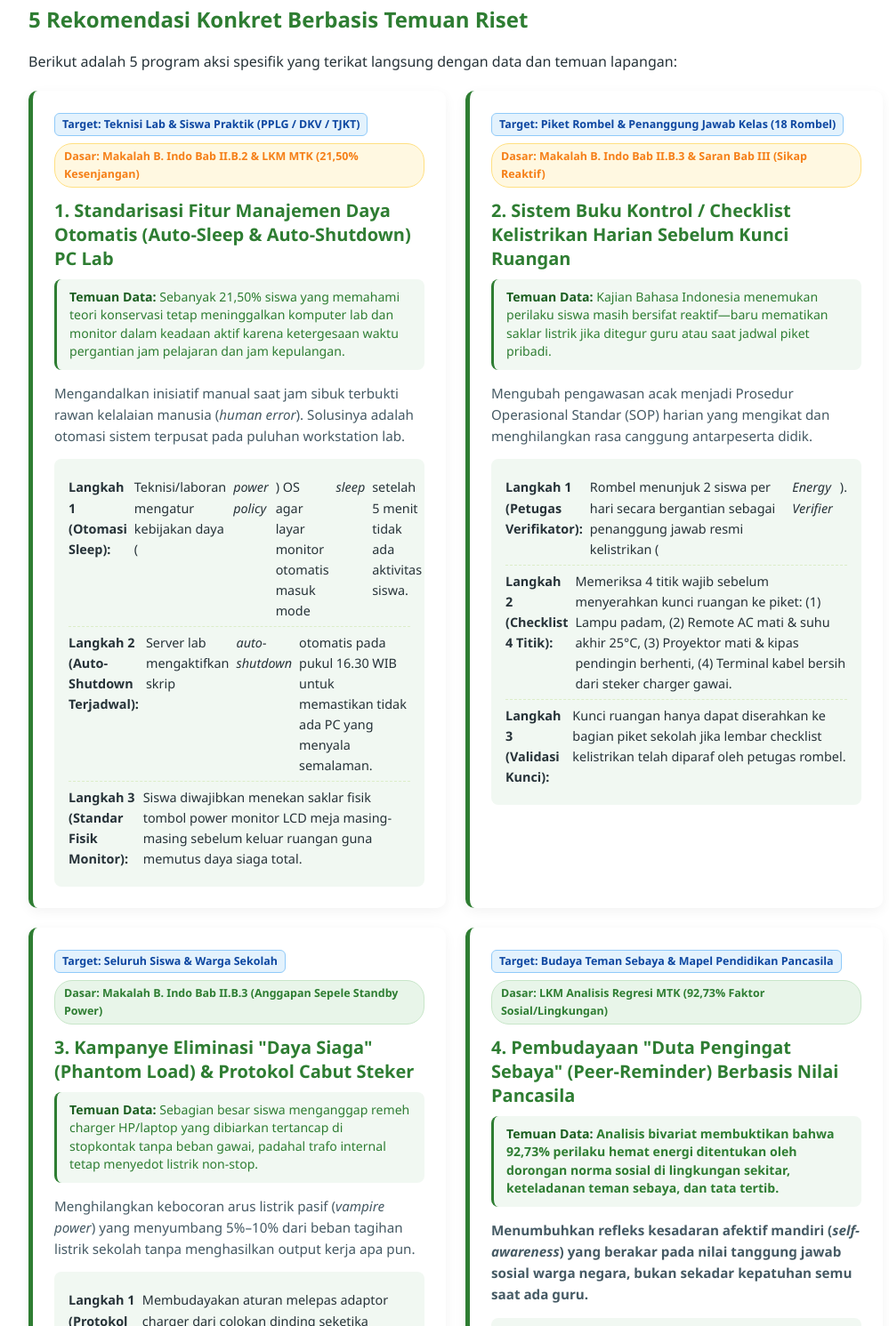
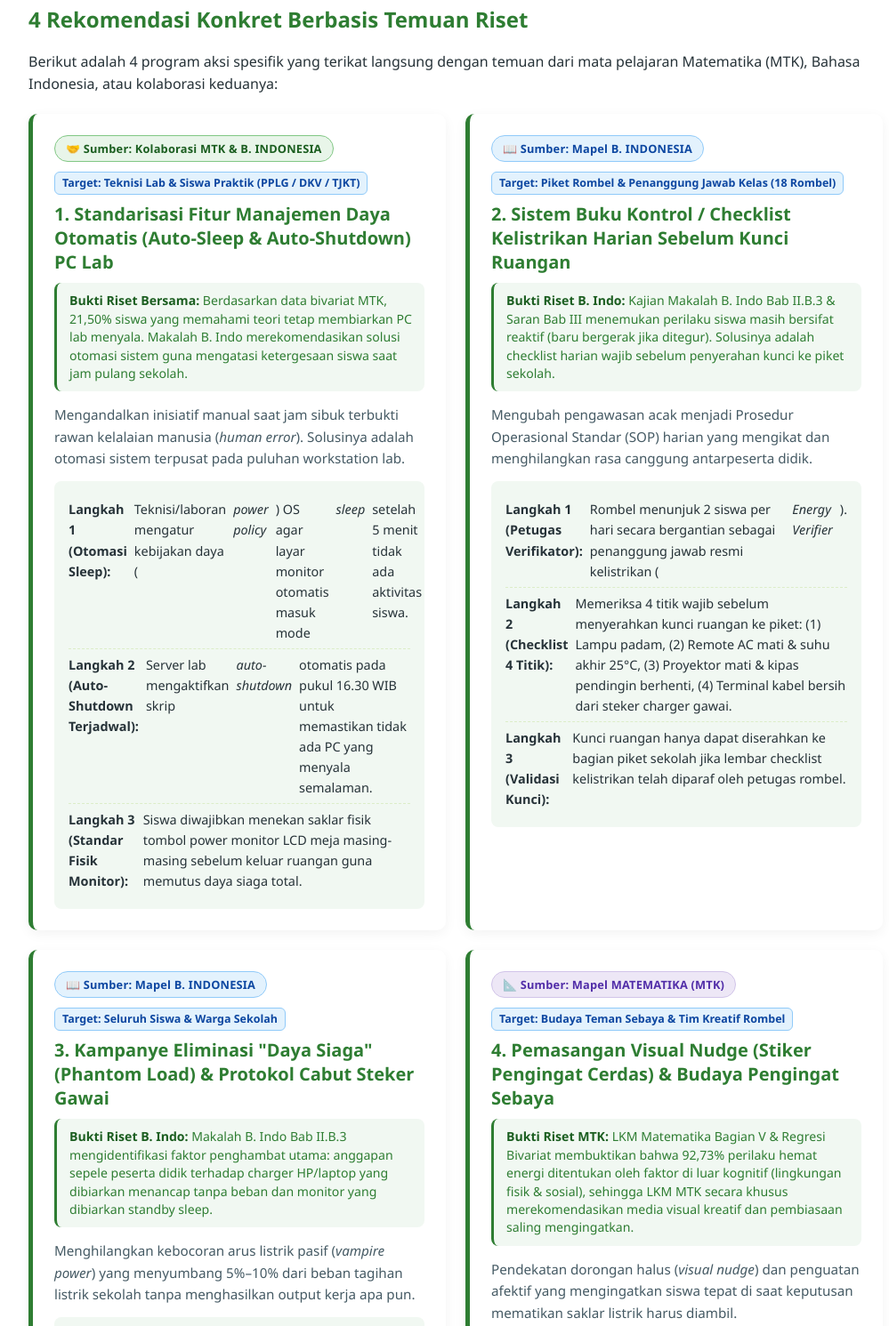
Before and after one commit to abdieoktadila734-hue/KampanyeHematEnergi, a plain HTML site: page aksi.html in a window 1280 px wide. Shown: the part 761-2252 px from the top of the page at 89% size, without its empty margins (128-1127 px from the left). Drawn offline with Linux system fonts and the light colour scheme.

Commit message:
feat: Sesuaikan 4 rekomendasi konkret dengan penanda sumber MTK, B. Indonesia, dan Keduanya

```diff
--- a/aksi.html
+++ b/aksi.html
@@ -51,7 +51,7 @@
                         Hasil analisis regresi bivariat membuktikan bahwa koefisien determinasi pengetahuan (KIK) hanya sebesar <strong>R² = 7,27%</strong> (r = 0,270). Artinya, <strong>92,73% perilaku hemat energi siswa dipengaruhi oleh faktor eksternal</strong> di luar pengetahuan—seperti kebiasaan terburu-buru saat bel pulang berbunyi, anggapan sepele terhadap daya siaga (<em>standby power</em>), serta sikap yang masih reaktif menunggu teguran guru atau jadwal piket.
                     </p>
                     <p>
-                        Sebanyak <strong>21,50% siswa (23 orang)</strong> tercatat memiliki pengetahuan teori yang tinggi namun perilakunya masih rendah. Oleh karena itu, 5 rekomendasi konkret berikut dirancang khusus untuk mengatasi hambatan sistemik dan mengubah teori menjadi aksi nyata:
+                        Sebanyak <strong>21,50% siswa (23 orang)</strong> tercatat memiliki pengetahuan teori yang tinggi namun perilakunya masih rendah. Oleh karena itu, 4 rekomendasi konkret berikut dirancang khusus dari hasil kajian Matematika (MTK) dan Bahasa Indonesia untuk mengatasi hambatan sistemik dan mengubah teori menjadi aksi nyata:
                     </p>
                     <div class="inkolab-lead-meta">
                         <span class="inkolab-pill">Sampel: 107 Siswa DKV XI</span>
@@ -61,18 +61,18 @@
                     </div>
                 </div>
 
-                <h2>5 Rekomendasi Konkret Berbasis Temuan Riset</h2>
-                <p>Berikut adalah 5 program aksi spesifik yang terikat langsung dengan data dan temuan lapangan:</p>
+                <h2>4 Rekomendasi Konkret Berbasis Temuan Riset</h2>
+                <p>Berikut adalah 4 program aksi spesifik yang terikat langsung dengan temuan dari mata pelajaran Matematika (MTK), Bahasa Indonesia, atau kolaborasi keduanya:</p>
 
                 <div class="rekomendasi-grid">
 
                     <div class="rekomendasi-card">
                         <div>
+                            <span class="badge-mapel-keduanya">🤝 Sumber: Kolaborasi MTK &amp; B. INDONESIA</span>
                             <span class="role-badge">Target: Teknisi Lab &amp; Siswa Praktik (PPLG / DKV / TJKT)</span>
-                            <span class="card-badge badge-alert">Dasar: Makalah B. Indo Bab II.B.2 &amp; LKM MTK (21,50% Kesenjangan)</span>
                             <h3>1. Standarisasi Fitur Manajemen Daya Otomatis (Auto-Sleep &amp; Auto-Shutdown) PC Lab</h3>
                             <div class="data-foundation">
-                                <strong>Temuan Data:</strong> Sebanyak 21,50% siswa yang memahami teori konservasi tetap meninggalkan komputer lab dan monitor dalam keadaan aktif karena ketergesaan waktu pergantian jam pelajaran dan jam kepulangan.
+                                <strong>Bukti Riset Bersama:</strong> Berdasarkan data bivariat MTK, 21,50% siswa yang memahami teori tetap membiarkan PC lab menyala. Makalah B. Indo merekomendasikan solusi otomasi sistem guna mengatasi ketergesaan siswa saat jam pulang sekolah.
                             </div>
                             <p>
                                 Mengandalkan inisiatif manual saat jam sibuk terbukti rawan kelalaian manusia (<em>human error</em>). Solusinya adalah otomasi sistem terpusat pada puluhan workstation lab.
@@ -87,11 +87,11 @@
 
                     <div class="rekomendasi-card">
                         <div>
+                            <span class="badge-mapel-bindo">📖 Sumber: Mapel B. INDONESIA</span>
                             <span class="role-badge">Target: Piket Rombel &amp; Penanggung Jawab Kelas (18 Rombel)</span>
-                            <span class="card-badge badge-alert">Dasar: Makalah B. Indo Bab II.B.3 &amp; Saran Bab III (Sikap Reaktif)</span>
                             <h3>2. Sistem Buku Kontrol / Checklist Kelistrikan Harian Sebelum Kunci Ruangan</h3>
                             <div class="data-foundation">
-                                <strong>Temuan Data:</strong> Kajian Bahasa Indonesia menemukan perilaku siswa masih bersifat reaktif—baru mematikan saklar listrik jika ditegur guru atau saat jadwal piket pribadi.
+                                <strong>Bukti Riset B. Indo:</strong> Kajian Makalah B. Indo Bab II.B.3 &amp; Saran Bab III menemukan perilaku siswa masih bersifat reaktif (baru bergerak jika ditegur). Solusinya adalah checklist harian wajib sebelum penyerahan kunci ke piket sekolah.
                             </div>
                             <p>
                                 Mengubah pengawasan acak menjadi Prosedur Operasional Standar (SOP) harian yang mengikat dan menghilangkan rasa canggung antarpeserta didik.
@@ -106,18 +106,18 @@
 
                     <div class="rekomendasi-card">
                         <div>
+                            <span class="badge-mapel-bindo">📖 Sumber: Mapel B. INDONESIA</span>
                             <span class="role-badge">Target: Seluruh Siswa &amp; Warga Sekolah</span>
-                            <span class="card-badge">Dasar: Makalah B. Indo Bab II.B.3 (Anggapan Sepele Standby Power)</span>
-                            <h3>3. Kampanye Eliminasi "Daya Siaga" (Phantom Load) &amp; Protokol Cabut Steker</h3>
+                            <h3>3. Kampanye Eliminasi "Daya Siaga" (Phantom Load) &amp; Protokol Cabut Steker Gawai</h3>
                             <div class="data-foundation">
-                                <strong>Temuan Data:</strong> Sebagian besar siswa menganggap remeh charger HP/laptop yang dibiarkan tertancap di stopkontak tanpa beban gawai, padahal trafo internal tetap menyedot listrik non-stop.
+                                <strong>Bukti Riset B. Indo:</strong> Makalah B. Indo Bab II.B.3 mengidentifikasi faktor penghambat utama: anggapan sepele peserta didik terhadap charger HP/laptop yang dibiarkan menancap tanpa beban dan monitor yang dibiarkan standby sleep.
                             </div>
                             <p>
                                 Menghilangkan kebocoran arus listrik pasif (<em>vampire power</em>) yang menyumbang 5%–10% dari beban tagihan listrik sekolah tanpa menghasilkan output kerja apa pun.
                             </p>
                             <ul class="action-steps">
                                 <li><strong>Langkah 1 (Protokol 100% Cabut):</strong> Membudayakan aturan melepas adaptor charger dari colokan dinding seketika setelah baterai HP atau laptop mencapai kapasitas penuh 100%.</li>
-                                <li><strong>Langkah 2 (Saklar Sentral Multi-Colokan):** Menggunakan terminal stopkontak deret yang dilengkapi tombol saklar utama, sehingga aliran arus ke seluruh colokan dapat dimatikan sekaligus dengan satu kali tekan saat pulang sekolah.</li>
+                                <li><strong>Langkah 2 (Saklar Sentral Multi-Colokan):</strong> Menggunakan terminal stopkontak deret yang dilengkapi tombol saklar utama, sehingga aliran arus ke seluruh colokan dapat dimatikan sekaligus dengan satu kali tekan saat pulang sekolah.</li>
                                 <li><strong>Langkah 3 (Larangan Cas Menginap):</strong> Melarang pengisian daya baterai ditinggal menginap di ruang kelas atau laboratorium tanpa pengawasan.</li>
                             </ul>
                         </div>
@@ -125,38 +125,19 @@
 
                     <div class="rekomendasi-card">
                         <div>
-                            <span class="role-badge">Target: Budaya Teman Sebaya &amp; Mapel Pendidikan Pancasila</span>
-                            <span class="card-badge">Dasar: LKM Analisis Regresi MTK (92,73% Faktor Sosial/Lingkungan)</span>
-                            <h3>4. Pembudayaan "Duta Pengingat Sebaya" (Peer-Reminder) Berbasis Nilai Pancasila</h3>
+                            <span class="badge-mapel-mtk">📐 Sumber: Mapel MATEMATIKA (MTK)</span>
+                            <span class="role-badge">Target: Budaya Teman Sebaya &amp; Tim Kreatif Rombel</span>
+                            <h3>4. Pemasangan Visual Nudge (Stiker Pengingat Cerdas) &amp; Budaya Pengingat Sebaya</h3>
                             <div class="data-foundation">
-                                <strong>Temuan Data:</strong> Analisis bivariat membuktikan bahwa 92,73% perilaku hemat energi ditentukan oleh dorongan norma sosial di lingkungan sekitar, keteladanan teman sebaya, dan tata tertib.
+                                <strong>Bukti Riset MTK:</strong> LKM Matematika Bagian V &amp; Regresi Bivariat membuktikan bahwa 92,73% perilaku hemat energi ditentukan oleh faktor di luar kognitif (lingkungan fisik &amp; sosial), sehingga LKM MTK secara khusus merekomendasikan media visual kreatif dan pembiasaan saling mengingatkan.
                             </div>
                             <p>
-                                Menumbuhkan refleks kesadaran afektif mandiri (<em>self-awareness</em>) yang berakar pada nilai tanggung jawab sosial warga negara, bukan sekadar kepatuhan semu saat ada guru.
+                                Pendekatan dorongan halus (<em>visual nudge</em>) dan penguatan afektif yang mengingatkan siswa tepat di saat keputusan mematikan saklar listrik harus diambil.
                             </p>
                             <ul class="action-steps">
-                                <li><strong>Langkah 1 (Internalisasi Sila ke-5):</strong> Mengaitkan penghematan energi sebagai wujud nyata keadilan sosial dan integritas dalam merawat fasilitas sarana publik milik bersama.</li>
-                                <li><strong>Langkah 2 (Sapaan Kolaboratif):</strong> Melatih budaya teguran ramah tanpa nada menghakimi, contohnya: <em>"Teman-teman, charger dan monitornya sudah dicabut belum? Yuk rapikan dulu sebelum kita keluar ruangan!"</em></li>
-                                <li><strong>Langkah 3 (Refleks Spontan):</strong> Membentuk kebiasaan spontan memeriksa peralatan elektronik di sekitar meja sendiri setiap kali bel pergantian jam atau istirahat berbunyi.</li>
-                            </ul>
-                        </div>
-                    </div>
-
-                    <div class="rekomendasi-card">
-                        <div>
-                            <span class="role-badge">Target: Sarana Prasarana &amp; Tim Kreatif Rombel</span>
-                            <span class="card-badge">Dasar: Makalah B. Indo Bab II.B.3 &amp; LKM MTK Bagian V (Nudge Visual)</span>
-                            <h3>5. Pemasangan Visual Nudge (Stiker Pengingat Cerdas) di Titik Kritis Saklar &amp; Pintu</h3>
-                            <div class="data-foundation">
-                                <strong>Temuan Data:</strong> Rekomendasi LKM Matematika dan Makalah Bahasa Indonesia menggarisbawahi bahwa media pengingat visual fisik di dekat saklar sangat efektif mencegah kelalaian akibat lupa.
-                            </div>
-                            <p>
-                                Pendekatan <em>choice architecture</em> (dorongan halus/nudge) yang mengingatkan siswa tepat di saat keputusan mematikan saklar listrik harus diambil.
-                            </p>
-                            <ul class="action-steps">
-                                <li><strong>Langkah 1 (Stiker Saklar Persuasif):</strong> Menempelkan stiker infografis edukatif tepat 5 cm di samping saklar lampu (<em>"Cahaya matahari sudah cukup terang? Bantu bumimu dengan mematikan lampu ini!"</em>).</li>
+                                <li><strong>Langkah 1 (Stiker Saklar Persuasif):</strong> Menempelkan stiker infografis edukatif tepat 5 cm di samping saklar lampu kelas (<em>"Cahaya matahari sudah cukup terang? Bantu bumimu dengan mematikan lampu ini!"</em>).</li>
                                 <li><strong>Langkah 2 (Zonasi Saklar Jendela):</strong> Menandai saklar lampu deret dekat jendela agar dimatikan pada siang hari (pukul 09.00–14.00) dan memaksimalkan pencahayaan alami jendela kelas.</li>
-                                <li><strong>Langkah 3 (Instruksi AC 24°C–26°C):</strong> Menempelkan stiker rentang suhu hemat AC 24°C–26°C di samping remote serta penanda pada pintu: <em>"Pastikan pintu tertutup rapat agar AC bekerja efisien"</em>.</li>
+                                <li><strong>Langkah 3 (Budaya Pengingat Sebaya):</strong> Menghidupkan budaya saling mengingatkan dengan sapaan ramah antarteman tanpa canggung (<em>"Teman-teman, charger dan monitornya sudah dicabut belum? Yuk rapikan dulu sebelum kita keluar ruangan!"</em>).</li>
                             </ul>
                         </div>
                     </div>
@@ -168,7 +149,7 @@
         <section class="section-block alt-bg">
             <div class="container">
                 <h2>Tantangan 7 Hari Hemat Energi</h2>
-                <p>Tantang diri Anda untuk mempraktikkan 5 rekomendasi berbasis riset di atas selama 7 hari berturut-turut. Tandai aksi yang telah Anda selesaikan hari ini:</p>
+                <p>Tantang diri Anda untuk mempraktikkan 4 rekomendasi berbasis riset di atas selama 7 hari berturut-turut. Tandai aksi yang telah Anda selesaikan hari ini:</p>
 
                 <div class="challenge-card">
                     <div class="progress-header">
--- a/css/aksi.css
+++ b/css/aksi.css
@@ -527,3 +527,48 @@
   padding: 2px 8px;
   margin-bottom: 8px;
 }
+
+.badge-mapel-mtk {
+  display: inline-flex;
+  align-items: center;
+  gap: 5px;
+  background-color: #ede7f6;
+  color: #512da8;
+  border: 1px solid #d1c4e9;
+  font-weight: 800;
+  font-size: 0.8rem;
+  padding: 4px 12px;
+  border-radius: 20px;
+  margin-bottom: 10px;
+  letter-spacing: 0.2px;
+}
+
+.badge-mapel-bindo {
+  display: inline-flex;
+  align-items: center;
+  gap: 5px;
+  background-color: #e3f2fd;
+  color: #0d47a1;
+  border: 1px solid #90caf9;
+  font-weight: 800;
+  font-size: 0.8rem;
+  padding: 4px 12px;
+  border-radius: 20px;
+  margin-bottom: 10px;
+  letter-spacing: 0.2px;
+}
+
+.badge-mapel-keduanya {
+  display: inline-flex;
+  align-items: center;
+  gap: 5px;
+  background-color: #e8f5e9;
+  color: #1b5e20;
+  border: 1px solid #81c784;
+  font-weight: 800;
+  font-size: 0.8rem;
+  padding: 4px 12px;
+  border-radius: 20px;
+  margin-bottom: 10px;
+  letter-spacing: 0.2px;
+}
```
Also changed, not shown: index.html (+1 -1 lines).
